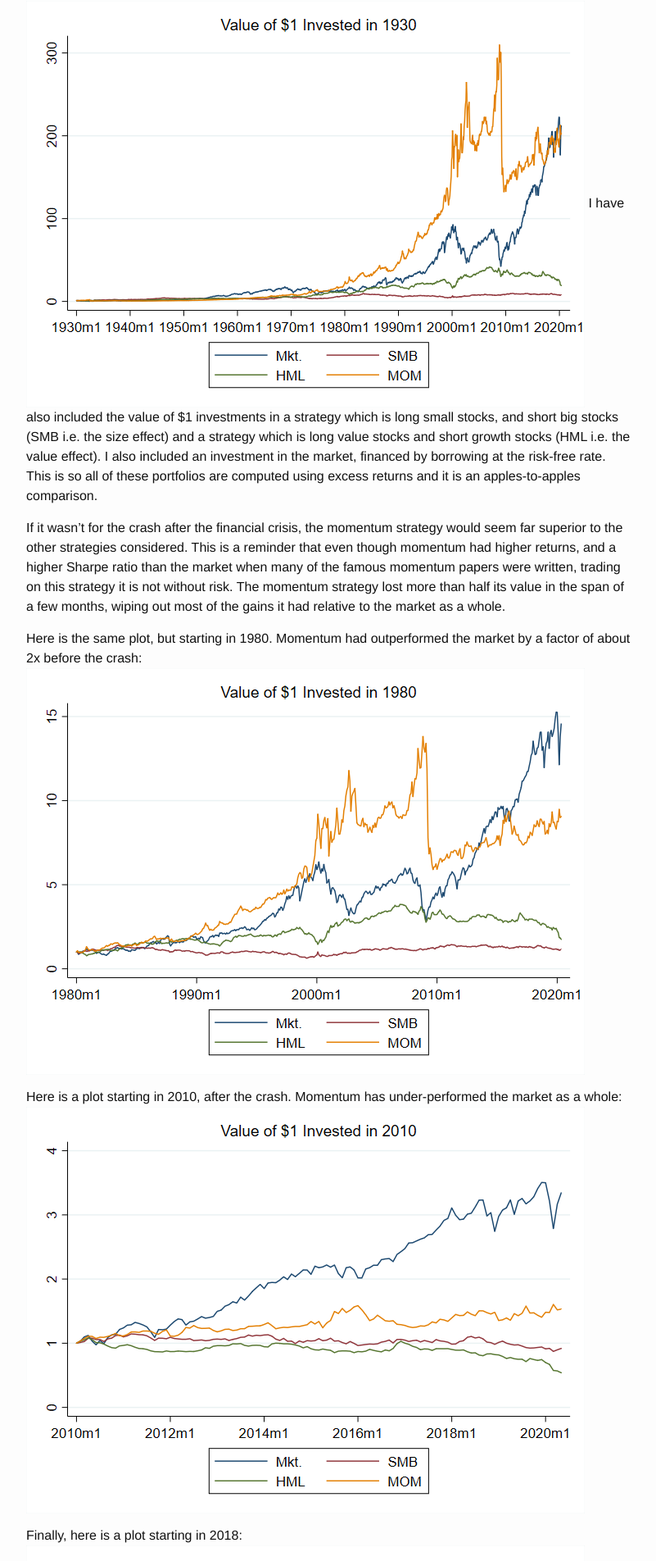
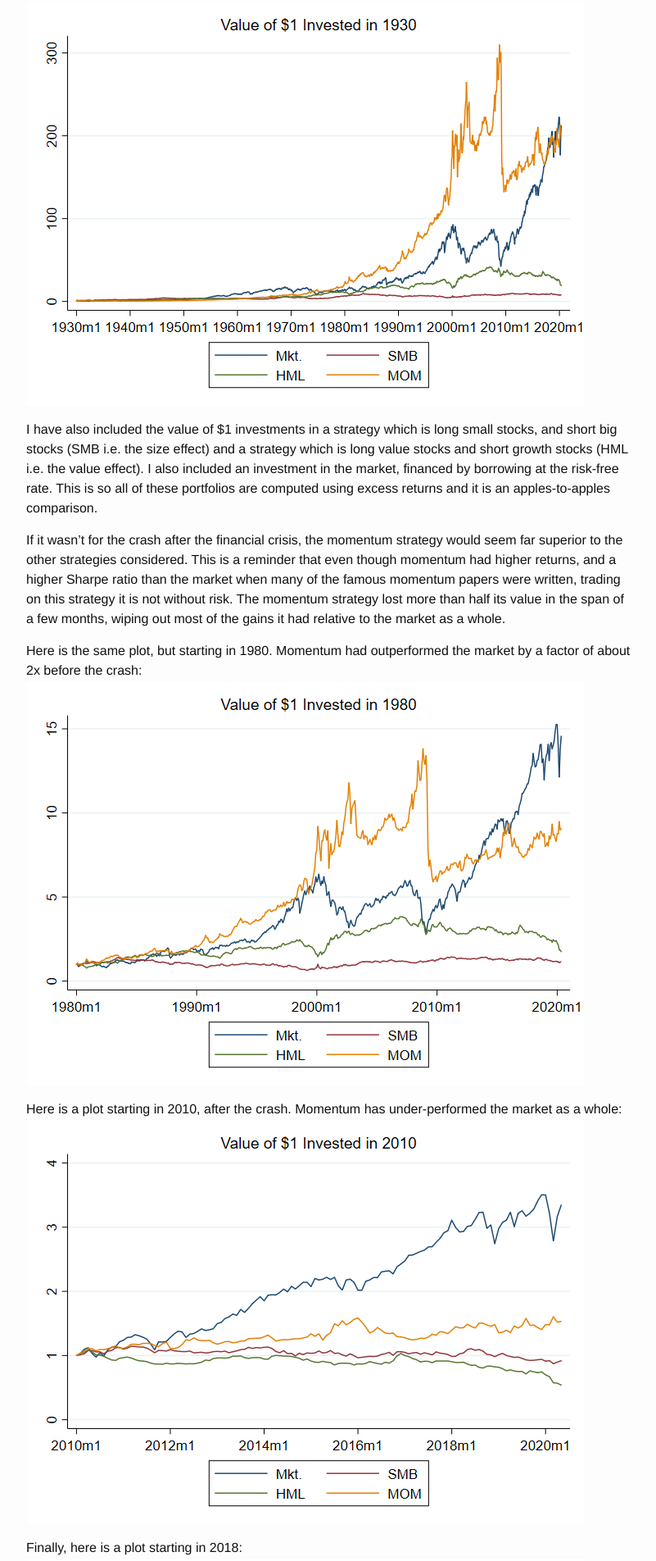
Before and after one commit to mcsammon/mcsammon.github.io, a Jekyll site: the page built from _posts/2020-07-17-momfunds.md, in a window 1280 px wide. Shown: the part 772-2676 px from the top of the page at 82% size, without its empty margins (238-1039 px from the left). Built offline with Jekyll 4.4.1, drawn with Linux system fonts in a browser that asks for light colours; comment, search, counter and statistics services are not loaded.

Commit message:
fix typos

```diff
--- a/_posts/2020-07-17-momfunds.md
+++ b/_posts/2020-07-17-momfunds.md
@@ -15,6 +15,7 @@
 
 This strategy has historically performed well.  Here is a plot of the value of $1 invested in this strategy in 1930 (all data here is from Kenneth French's Data Library):
 ![fig](/Post_Images/7_17_2020/ret0.png)
+
 I have also included the value of $1 investments in a strategy which is long small stocks, and short big stocks (SMB i.e. the size effect) and a strategy which is long value stocks and short growth stocks (HML i.e. the value effect).  I also included an investment in the market, financed by borrowing at the risk-free rate.  This is so all of these portfolios are computed using excess returns and it is an apples-to-apples comparison.
 
 If it wasn't for the crash after the financial crisis, the momentum strategy would seem far superior to the other strategies considered.  This is a reminder that even though momentum had higher returns, and a higher Sharpe ratio than the market when many of the famous momentum papers were written, trading on this strategy it is not without risk.  The momentum strategy lost more than half its value in the span of a few months, wiping out most of the gains it had relative to the market as a whole.
@@ -51,6 +52,7 @@
 
 Momentum fund fees look similar to fees for the average fund -- but are high relative to index funds (e.g. 0.095% for SPY), which have outlasted and outperformed all these momentum funds (more on this below):
 ![fig](/Post_Images/7_17_2020/momexp.png)
+
 Further, you can't justify this as an active strategy; momentum is based on mechanical rules and does not require active 'stock-picking'.
 
 Here is a list of the biggest momentum funds as of 2019:
@@ -78,6 +80,7 @@
 
 And how have these funds done if they are not closely tracking momentum?  Well, the average momentum fund looked a lot like the market from 2000-2012, and has done worse than the market since then.
 ![fig](/Post_Images/7_17_2020/performance.png)
+
 Note also that the momentum funds did not experience the momentum crash at the end of the financial crisis -- more evidence that these funds are not actually trading on momentum (or that the managers were smart enough to avoid it...).
 
 
--- a/cv-contact.html
+++ b/cv-contact.html
@@ -7,7 +7,7 @@
 <p>
   <a href="/images/MS_CV_7_2020.pdf" target="_blank">
     You can find my CV here.
-  </a> [Updated: July, 2020]
+  </a> [Updated: July 2020]
 </p>
 
 <address>
```
